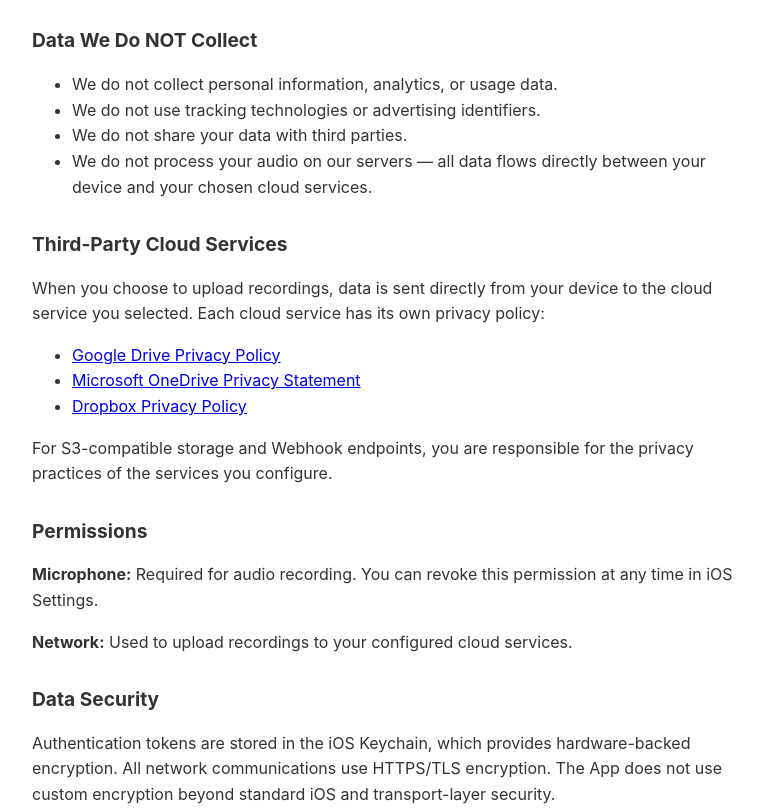
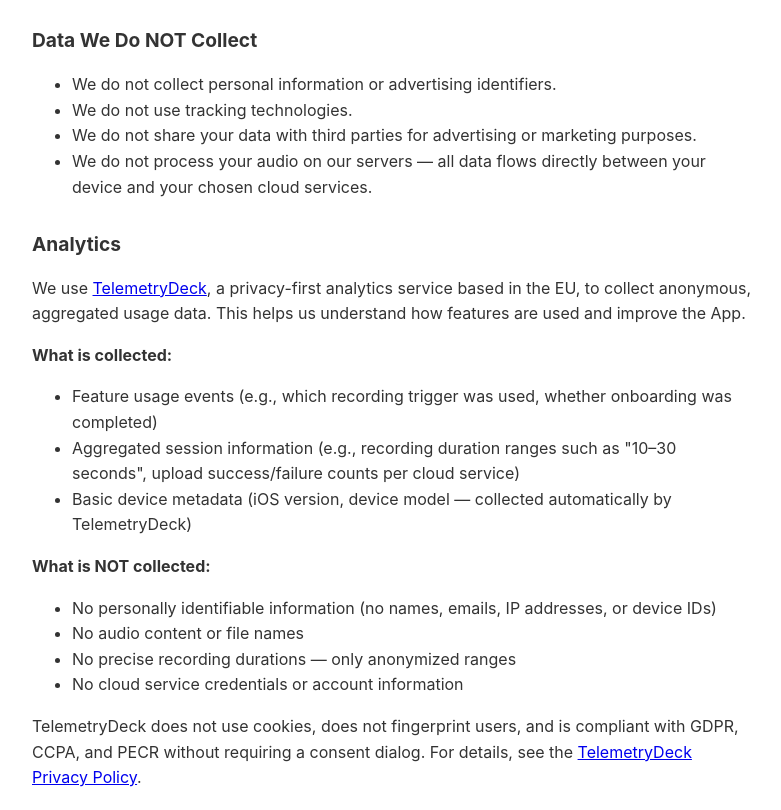
Before and after one commit to tkys/recexport-site, a plain HTML site: page privacy.html in a window 1280 px wide. Shown: the part 533-1343 px from the top of the page, without its empty margins (248-1029 px from the left). Drawn offline with Linux system fonts and the light colour scheme.

Commit message:
Update privacy policy for TelemetryDeck analytics disclosure
- Disclose anonymous usage analytics via TelemetryDeck
- Detail what is and isn't collected
- Link to TelemetryDeck privacy policy
- Update date to March 28, 2026

Co-authored-by: Copilot <223556219+Copilot@users.noreply.github.com>

```diff
--- a/privacy.html
+++ b/privacy.html
@@ -13,7 +13,7 @@
 </head>
 <body>
   <h1>RecExport Privacy Policy</h1>
-  <p class="updated">Last updated: March 26, 2026</p>
+  <p class="updated">Last updated: March 28, 2026</p>
 
   <h2>Overview</h2>
   <p>RecExport ("the App") is an audio recording application developed by tkysyskwdev. We are committed to protecting your privacy. This policy explains what data the App collects and how it is used.</p>
@@ -24,11 +24,28 @@
 
   <h2>Data We Do NOT Collect</h2>
   <ul>
-    <li>We do not collect personal information, analytics, or usage data.</li>
-    <li>We do not use tracking technologies or advertising identifiers.</li>
-    <li>We do not share your data with third parties.</li>
+    <li>We do not collect personal information or advertising identifiers.</li>
+    <li>We do not use tracking technologies.</li>
+    <li>We do not share your data with third parties for advertising or marketing purposes.</li>
     <li>We do not process your audio on our servers — all data flows directly between your device and your chosen cloud services.</li>
   </ul>
+
+  <h2>Analytics</h2>
+  <p>We use <a href="https://telemetrydeck.com">TelemetryDeck</a>, a privacy-first analytics service based in the EU, to collect anonymous, aggregated usage data. This helps us understand how features are used and improve the App.</p>
+  <p><strong>What is collected:</strong></p>
+  <ul>
+    <li>Feature usage events (e.g., which recording trigger was used, whether onboarding was completed)</li>
+    <li>Aggregated session information (e.g., recording duration ranges such as "10–30 seconds", upload success/failure counts per cloud service)</li>
+    <li>Basic device metadata (iOS version, device model — collected automatically by TelemetryDeck)</li>
+  </ul>
+  <p><strong>What is NOT collected:</strong></p>
+  <ul>
+    <li>No personally identifiable information (no names, emails, IP addresses, or device IDs)</li>
+    <li>No audio content or file names</li>
+    <li>No precise recording durations — only anonymized ranges</li>
+    <li>No cloud service credentials or account information</li>
+  </ul>
+  <p>TelemetryDeck does not use cookies, does not fingerprint users, and is compliant with GDPR, CCPA, and PECR without requiring a consent dialog. For details, see the <a href="https://telemetrydeck.com/privacy/">TelemetryDeck Privacy Policy</a>.</p>
 
   <h2>Third-Party Cloud Services</h2>
   <p>When you choose to upload recordings, data is sent directly from your device to the cloud service you selected. Each cloud service has its own privacy policy:</p>
```
